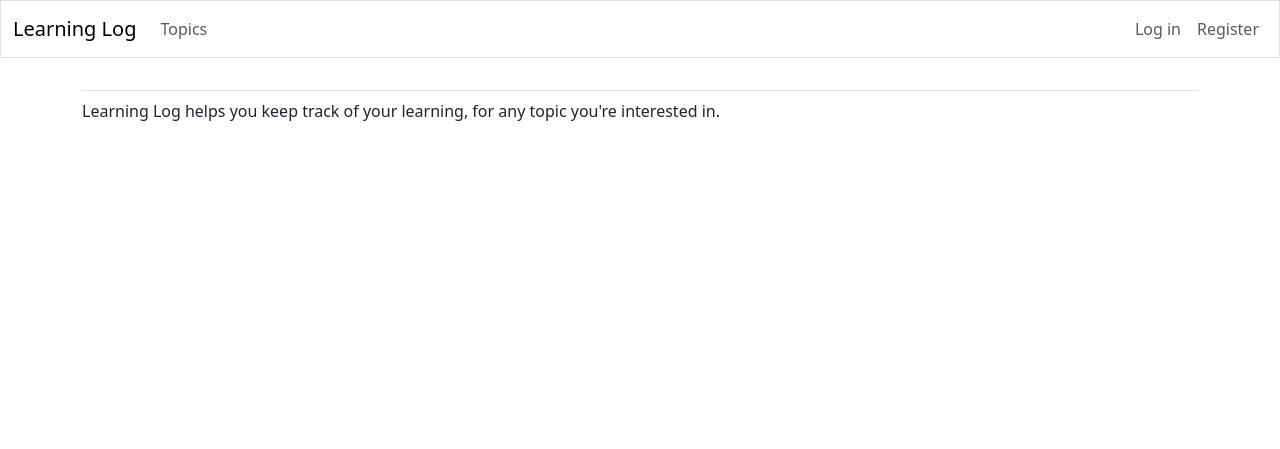
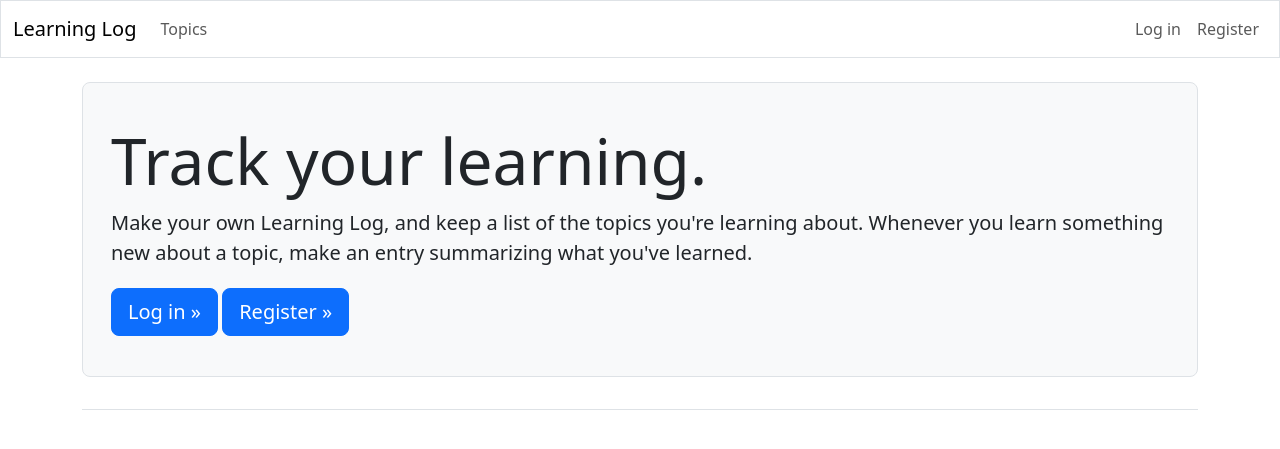
Before and after one commit to LeonardoCapocci/learning_log, a Django app: page / in a window 1280 px wide. Shown: the top 449 px of the page. Run offline with Django 4.2, Linux system fonts and the light colour scheme; some libraries are stand-ins or nearby versions.

Commit message:
Improved styling of base, home, login, topics page

```diff
--- a/learning_logs/templates/learning_logs/base.html
+++ b/learning_logs/templates/learning_logs/base.html
@@ -34,7 +34,8 @@
 
           {% if user.is_authenticated %}
             <li class="nav-item">
-              <span class="navbar-text-me-2">Hello, {{ user.username }}.</span>
+              <span class="navbar-text-me-2">Hello, {{ user.username }}.
+                &nbsp;&nbsp;</span>
             </li>
           {% else %}
             <li class="nav-item">
--- a/learning_logs/templates/learning_logs/index.html
+++ b/learning_logs/templates/learning_logs/index.html
@@ -1,6 +1,19 @@
 {% extends 'learning_logs/base.html' %}
 
-{% block content %}
-  <p>Learning Log helps you keep track of your learning, for any topic you're
-  interested in.</p>
-{% endblock content %}
+{% block page_header %}
+  <div class="p-3 mb-4 bg-light border rounded-3">
+    <div class="container-fluid py-4">
+      <h1 class="display-3">Track your learning.</h1>
+      <p class="lead">Make your own Learning Log, and keep a list of the topics
+        you're learning about. Whenever you learn something new about a topic,
+        make an entry summarizing what you've learned.</p>
+        {% if user.is_authenticated %}
+        {% else %}
+          <a class="btn btn-primary btn-lg mt-1"
+            href="{% url 'accounts:login' %}">Log in &raquo;</a>
+          <a class="btn btn-primary btn-lg mt-1"
+            href="{% url 'accounts:register' %}">Register &raquo;</a>
+        {% endif %}
+    </div>
+  </div>
+{% endblock page_header %}
```
Also changed, not shown: accounts/templates/registration/login.html (+7 -3 lines), learning_logs/templates/learning_logs/topics.html (+8 -5 lines).
